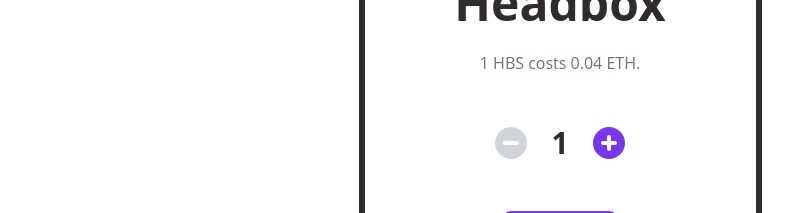
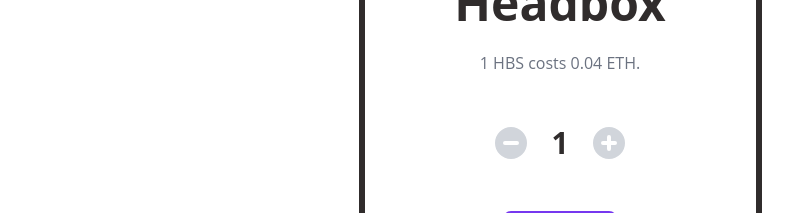
Before and after one commit to WahyuZ002/headboxsquad, a React (Create React App) app: page / in a window 1280 px wide. Shown: the part 1100-1313 px from the top of the page, without its empty margins (80-873 px from the left). Built offline with nearby package versions, Linux system fonts and the light colour scheme.

Commit message:
:wrench: add button to can mint 1 nft on OG Minting

```diff
--- a/src/components/home/MintingSection.js
+++ b/src/components/home/MintingSection.js
@@ -87,11 +87,11 @@ function MintingSection() {
 
     const incrementMintAmount = () => {
         let newMintAmount = mintAmount + 1
-        if (newMintAmount === 20) {
+        if (newMintAmount === 1) {
             setCanIncrementAmount(false)
         }
-        if (newMintAmount > 20) {
-            newMintAmount = 20
+        if (newMintAmount > 1) {
+            newMintAmount = 1
         }
         setMintAmount(newMintAmount)
         setCanDecrementAmount(true)
@@ -159,10 +159,7 @@ function MintingSection() {
                             >
                                 <svg
                                     xmlns="http://www.w3.org/2000/svg"
-                                    className={
-                                        'h-10 w-10 transition-all duration-300 ease-in-out cursor-pointer' +
-                                        (canDecrementAmount ? 'fill-current text-primary hover:text-violet-800' : 'fill-current text-gray-300')
-                                    }
+                                    className={'h-10 w-10 transition-all duration-300 ease-in-out cursor-pointer' + (canDecrementAmount ? 'fill-current text-gray-300' : 'fill-current text-gray-300')}
                                     viewBox="0 0 20 20"
                                     fill="currentColor"
                                 >
@@ -179,10 +176,7 @@ function MintingSection() {
                             >
                                 <svg
                                     xmlns="http://www.w3.org/2000/svg"
-                                    className={
-                                        'h-10 w-10 transition-all duration-300 ease-in-out cursor-pointer' +
-                                        (canIncrementAmount ? 'fill-current text-primary hover:text-violet-800' : 'fill-current text-gray-300')
-                                    }
+                                    className={'h-10 w-10 transition-all duration-300 ease-in-out cursor-pointer' + (canIncrementAmount ? 'fill-current text-gray-300' : 'fill-current text-gray-300')}
                                     viewBox="0 0 20 20"
                                     fill="currentColor"
                                 >
```
